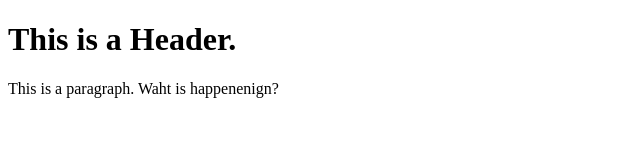
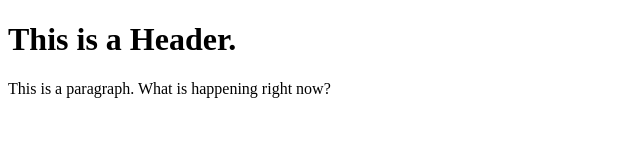
Before and after one commit to incognitoburito/git-test, a plain HTML site: page index.html in a window 1280 px wide. Shown: the full height of the page, 0-640 px from the left. Drawn offline with Linux system fonts and the light colour scheme.

Commit message:
Update index.html

```diff
--- a/index.html
+++ b/index.html
@@ -5,7 +5,7 @@
         This is a Header.
     </h1>
     <p>
-        This is a paragraph. Waht is happenenign?
+        This is a paragraph. What is happening right now?
     </p>
 </body>
 </html>
```
